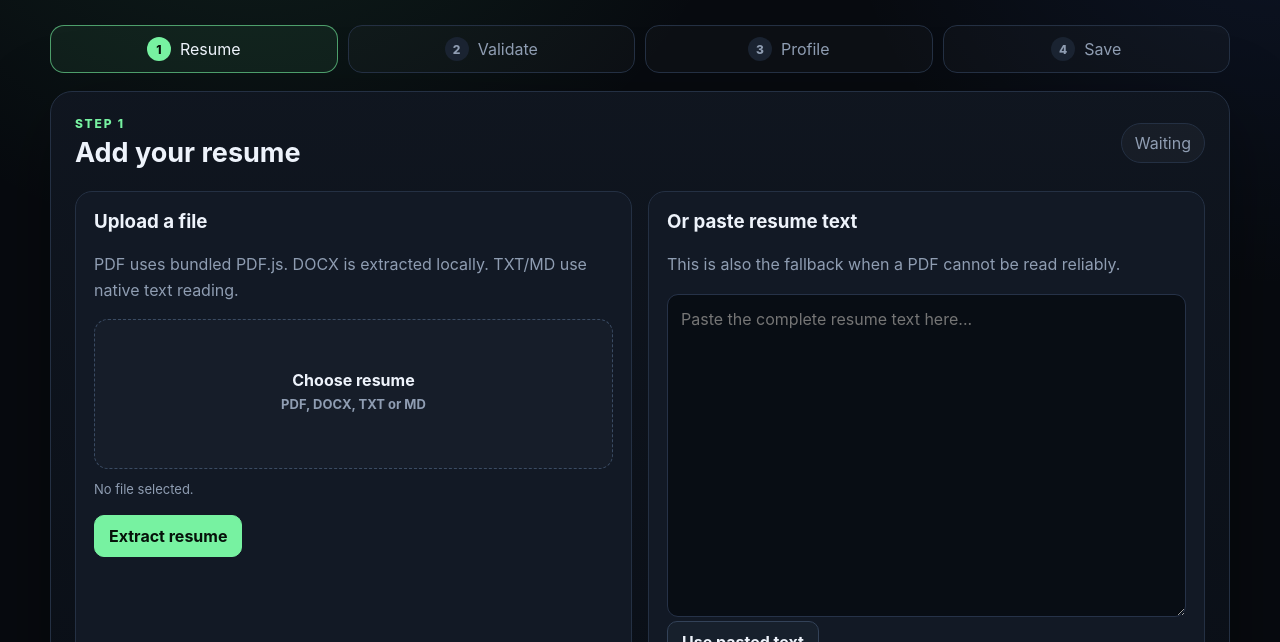
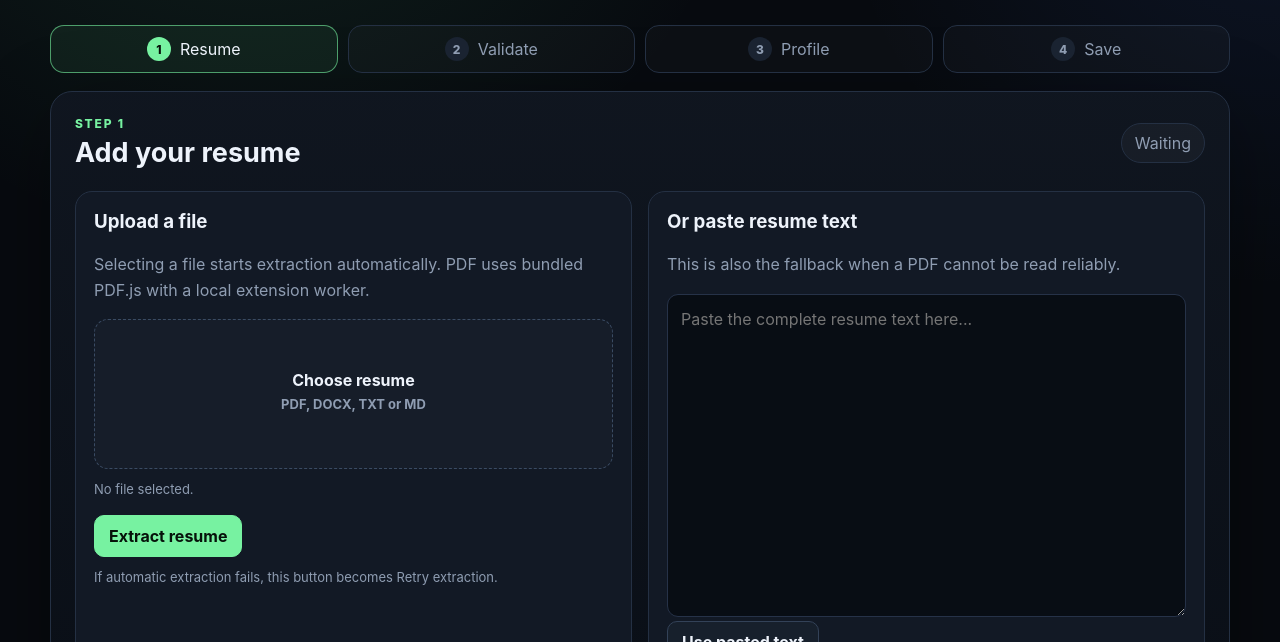
Before and after one commit to Rohit30418/jobfinderextention, a browser extension: page onboarding/onboarding.html in a window 1280 px wide. Shown: the part 158-800 px from the top of the page. Drawn offline with Linux system fonts and the light colour scheme.

Commit message:
Clarify automatic resume extraction

```diff
--- a/onboarding/onboarding.html
+++ b/onboarding/onboarding.html
@@ -37,14 +37,14 @@
         <div class="grid two">
           <article class="card">
             <h3>Upload a file</h3>
-            <p>PDF uses bundled PDF.js. DOCX is extracted locally. TXT/MD use native text reading.</p>
+            <p>Selecting a file starts extraction automatically. PDF uses bundled PDF.js with a local extension worker.</p>
             <label class="upload-zone" for="resumeFile">
               <strong>Choose resume</strong>
               <span>PDF, DOCX, TXT or MD</span>
             </label>
             <input id="resumeFile" class="sr-only" type="file" accept=".pdf,.docx,.txt,.md,application/pdf,application/vnd.openxmlformats-officedocument.wordprocessingml.document,text/plain,text/markdown">
             <div class="file-row" id="selectedFile">No file selected.</div>
-            <button class="btn primary" id="parseFileBtn" type="button">Extract resume</button>
+            <button class="btn primary" id="parseFileBtn" type="button">Extract resume</button><p class="file-row">If automatic extraction fails, this button becomes Retry extraction.</p>
           </article>
 
           <article class="card">
```
